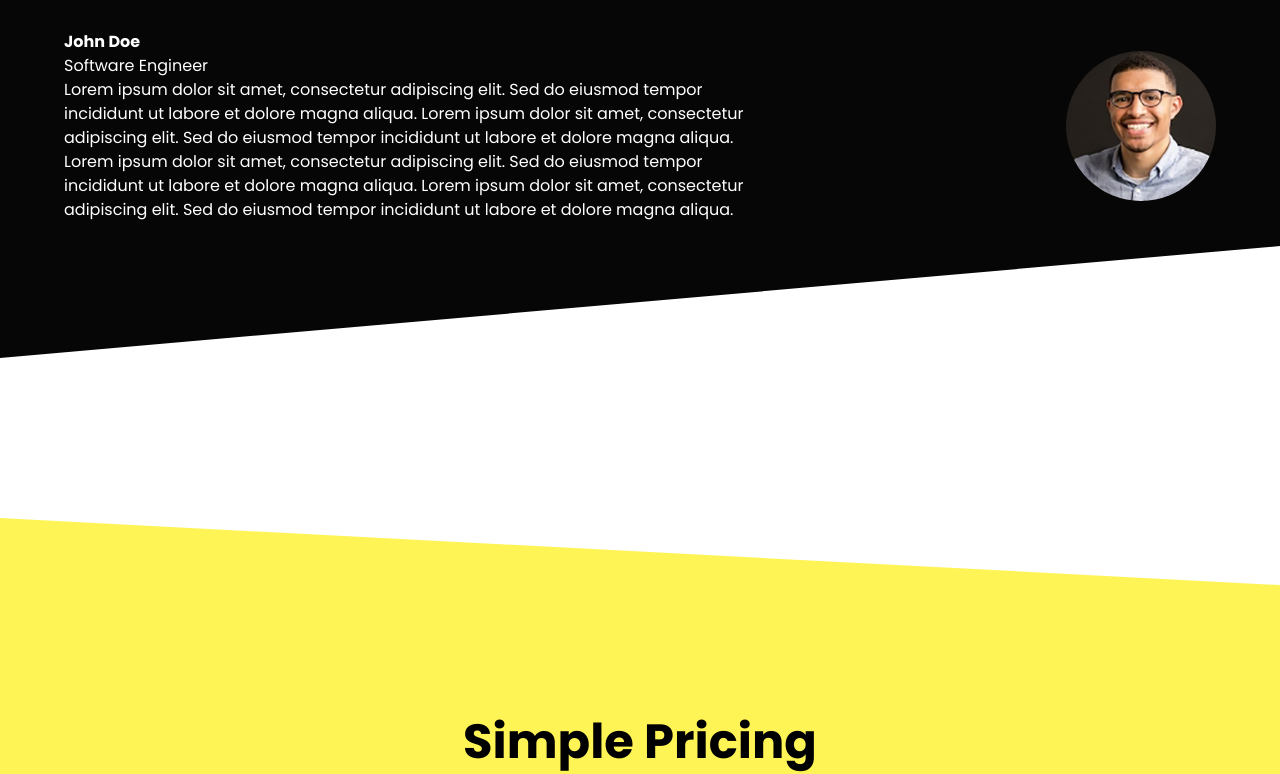
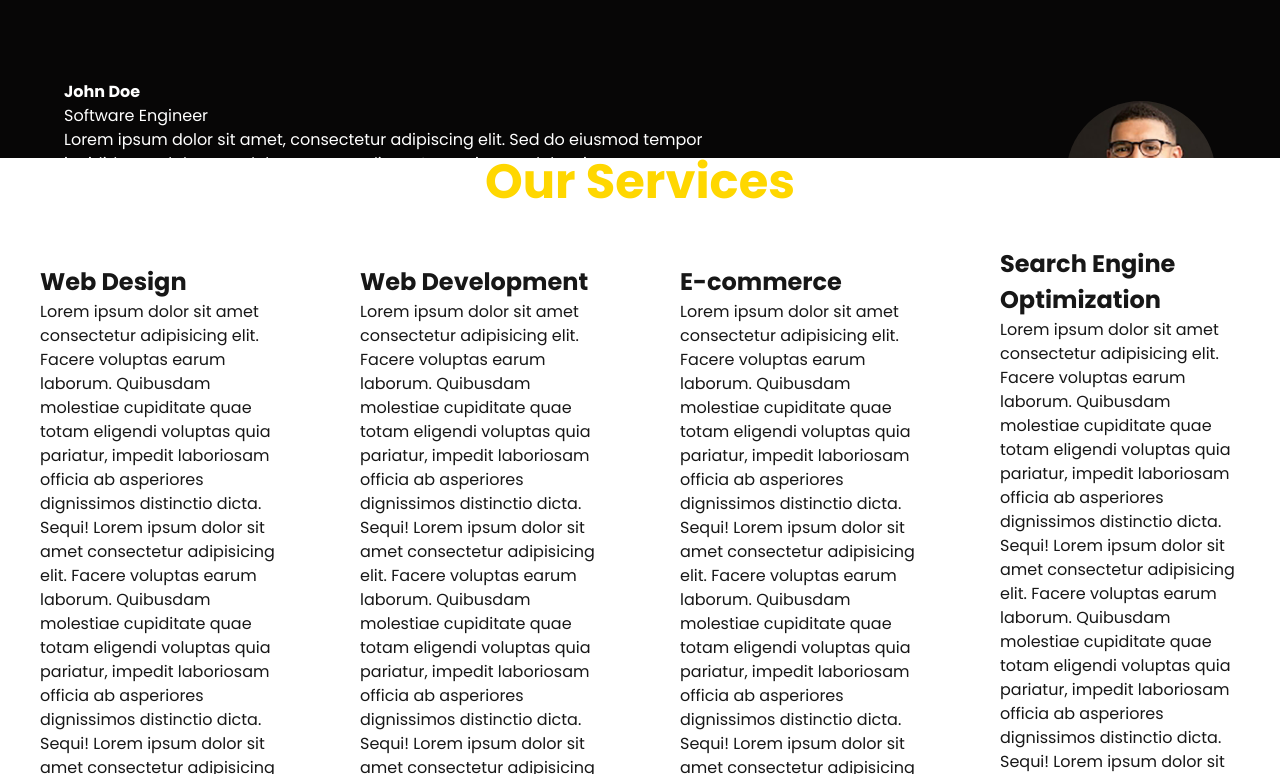
Before and after one commit to NixonOjiem/savannahcoders, a Next.js app: page / in a window 1280 px wide. Shown: the part 2026-2800 px from the top of the page. Built offline with nearby package versions, Linux system fonts and the light colour scheme.

Commit message:
added new components

```diff
--- a/src/app/page.tsx
+++ b/src/app/page.tsx
@@ -11,6 +11,7 @@ import OurStats from "@/components/OurStats";
 import OurPricing from "@/components/OurPricing";
 import Footer from "@/components/Footer";
 import TestingComponent from "@/components/TestingComponent";
+import OurServices from "@/components/OurServices";
 
 export default function Home() {
   return (
@@ -23,12 +24,18 @@ export default function Home() {
           <InformationComponent />
         </Parallax>
 
-        <Parallax speed={20}>
+        <Parallax speed={15}>
           <TheTeam />
         </Parallax>
 
+        <Parallax speed={40}>
+          <OurServices />
+        </Parallax>
 
-        <OurStats />
+
+        <Parallax speed={15}>
+          <OurStats />
+        </Parallax>
 
 
         <Parallax speed={20}>
--- /dev/null
+++ b/src/components/OurServices.tsx
@@ -0,0 +1,54 @@
+import React from 'react'
+
+function OurServices() {
+    return (
+        <>
+            <div>
+                <h1 className='bg-white text-[#FFD700] py-16 flex justify-center font-bold text-5xl'>Our Services</h1>
+            </div>
+            <div className='OurServices'>
+                <div className='OurServices-Card'>
+                    <h1 className='OurServices-Header'>Web Design</h1>
+                    <p>
+                        Lorem ipsum dolor sit amet consectetur adipisicing elit. Facere voluptas earum laborum. Quibusdam molestiae cupiditate quae totam eligendi voluptas quia pariatur, impedit laboriosam officia ab asperiores dignissimos distinctio dicta. Sequi!
+                        Lorem ipsum dolor sit amet consectetur adipisicing elit. Facere voluptas earum laborum. Quibusdam molestiae cupiditate quae totam eligendi voluptas quia pariatur, impedit laboriosam officia ab asperiores dignissimos distinctio dicta. Sequi!
+                        Lorem ipsum dolor sit amet consectetur adipisicing elit. Facere voluptas earum laborum. Quibusdam molestiae cupiditate quae totam eligendi voluptas quia pariatur, impedit laboriosam officia ab asperiores dignissimos distinctio dicta. Sequi!
+                        Lorem ipsum dolor sit amet consectetur adipisicing elit. Facere voluptas earum laborum. Quibusdam molestiae cupiditate quae totam eligendi voluptas quia pariatur, impedit laboriosam officia ab asperiores dignissimos distinctio dicta. Sequi!
+                    </p>
+                </div>
+
+                <div className='OurServices-Card'>
+                    <h1 className='OurServices-Header'>Web Development</h1>
+                    <p>
+                        Lorem ipsum dolor sit amet consectetur adipisicing elit. Facere voluptas earum laborum. Quibusdam molestiae cupiditate quae totam eligendi voluptas quia pariatur, impedit laboriosam officia ab asperiores dignissimos distinctio dicta. Sequi!
+                        Lorem ipsum dolor sit amet consectetur adipisicing elit. Facere voluptas earum laborum. Quibusdam molestiae cupiditate quae totam eligendi voluptas quia pariatur, impedit laboriosam officia ab asperiores dignissimos distinctio dicta. Sequi!
+                        Lorem ipsum dolor sit amet consectetur adipisicing elit. Facere voluptas earum laborum. Quibusdam molestiae cupiditate quae totam eligendi voluptas quia pariatur, impedit laboriosam officia ab asperiores dignissimos distinctio dicta. Sequi!
+                        Lorem ipsum dolor sit amet consectetur adipisicing elit. Facere voluptas earum laborum. Quibusdam molestiae cupiditate quae totam eligendi voluptas quia pariatur, impedit laboriosam officia ab asperiores dignissimos distinctio dicta. Sequi!
+                    </p>
+                </div>
+
+                <div className='OurServices-Card'>
+                    <h1 className='OurServices-Header'>E-commerce</h1>
+                    <p>
+                        Lorem ipsum dolor sit amet consectetur adipisicing elit. Facere voluptas earum laborum. Quibusdam molestiae cupiditate quae totam eligendi voluptas quia pariatur, impedit laboriosam officia ab asperiores dignissimos distinctio dicta. Sequi!
+                        Lorem ipsum dolor sit amet consectetur adipisicing elit. Facere voluptas earum laborum. Quibusdam molestiae cupiditate quae totam eligendi voluptas quia pariatur, impedit laboriosam officia ab asperiores dignissimos distinctio dicta. Sequi!
+                        Lorem ipsum dolor sit amet consectetur adipisicing elit. Facere voluptas earum laborum. Quibusdam molestiae cupiditate quae totam eligendi voluptas quia pariatur, impedit laboriosam officia ab asperiores dignissimos distinctio dicta. Sequi!
+                        Lorem ipsum dolor sit amet consectetur adipisicing elit. Facere voluptas earum laborum. Quibusdam molestiae cupiditate quae totam eligendi voluptas quia pariatur, impedit laboriosam officia ab asperiores dignissimos distinctio dicta. Sequi!
+                    </p>
+                </div>
+
+                <div className='OurServices-Card'>
+                    <h1 className='OurServices-Header'>Search Engine Optimization</h1>
+                    <p>
+                        Lorem ipsum dolor sit amet consectetur adipisicing elit. Facere voluptas earum laborum. Quibusdam molestiae cupiditate quae totam eligendi voluptas quia pariatur, impedit laboriosam officia ab asperiores dignissimos distinctio dicta. Sequi!
+                        Lorem ipsum dolor sit amet consectetur adipisicing elit. Facere voluptas earum laborum. Quibusdam molestiae cupiditate quae totam eligendi voluptas quia pariatur, impedit laboriosam officia ab asperiores dignissimos distinctio dicta. Sequi!
+                        Lorem ipsum dolor sit amet consectetur adipisicing elit. Facere voluptas earum laborum. Quibusdam molestiae cupiditate quae totam eligendi voluptas quia pariatur, impedit laboriosam officia ab asperiores dignissimos distinctio dicta. Sequi!
+                        Lorem ipsum dolor sit amet consectetur adipisicing elit. Facere voluptas earum laborum. Quibusdam molestiae cupiditate quae totam eligendi voluptas quia pariatur, impedit laboriosam officia ab asperiores dignissimos distinctio dicta. Sequi!
+                    </p>
+                </div>
+            </div>
+        </>
+    )
+}
+
+export default OurServices
--- a/src/components/OurStats.tsx
+++ b/src/components/OurStats.tsx
@@ -9,7 +9,8 @@ function OurStats() {
     return (
         <>
             <div className='OurStats'>
-                <h1 className='bg-white text-black py-16 flex justify-center font-bold'>Our Stats</h1>
+                <h1 className="bg-white text-[#FFD700] py-16 flex justify-center font-bold text-5xl">Our Stats</h1>
+
                 <div className="bg-white text-black py-16 flex justify-center">
                     <div className="grid grid-cols-1 md:grid-cols-4 gap-8 text-center" ref={ref}>
                         <div>
--- a/src/styles/global.css
+++ b/src/styles/global.css
@@ -6,6 +6,10 @@
     box-sizing: border-box;
     font-family: 'Poppins', sans-serif;
 }
+html {
+  scroll-behavior: smooth;
+}
+
 
 body {
     min-height: 100vh;
@@ -386,7 +390,7 @@ body {
     font-weight: 600;
     margin: 0;
     z-index: 10;
-    color: #FFD700;
+    color: #000000;
 }
 
 .Heading{
@@ -484,7 +488,7 @@ body {
 
 /* Start of the pricing Section section */
 .Pricin-Container {
-    background-color: rgb(255, 244, 86);
+    background-color: #FFD700;
     color: black;
     padding-top: 6rem;
     padding-bottom: 6rem;
@@ -527,6 +531,25 @@ body {
 
 /* End of the pricing Section section */
 
+
+/*Start of Our services section*/
+
+/*End Our services section*/
+.OurServices{
+    background-color: #ffffff;
+    display: flex;
+    flex-direction: row;
+    align-items: center;
+}
+.OurServices-Card{
+    margin: 5vh;
+}
+
+.OurServices-Header{
+    font-size: 24px;
+    font-weight: bold; /* Equivalent to font-bold */
+}
+
 /* Our Stats Section */
 .OurStats{
     min-height: 20vh;
```
